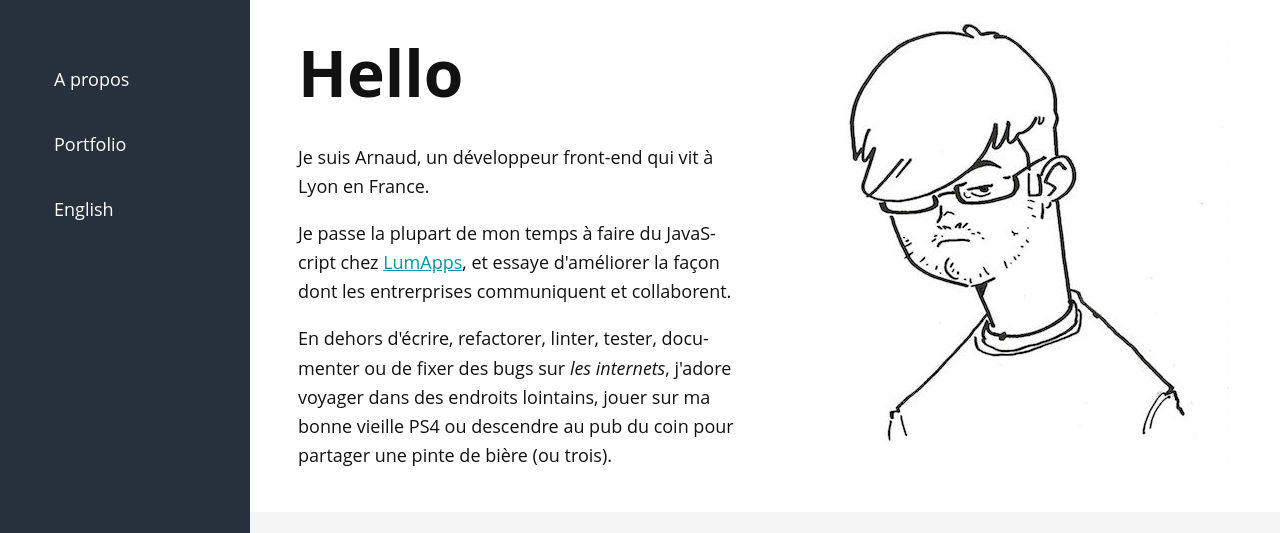
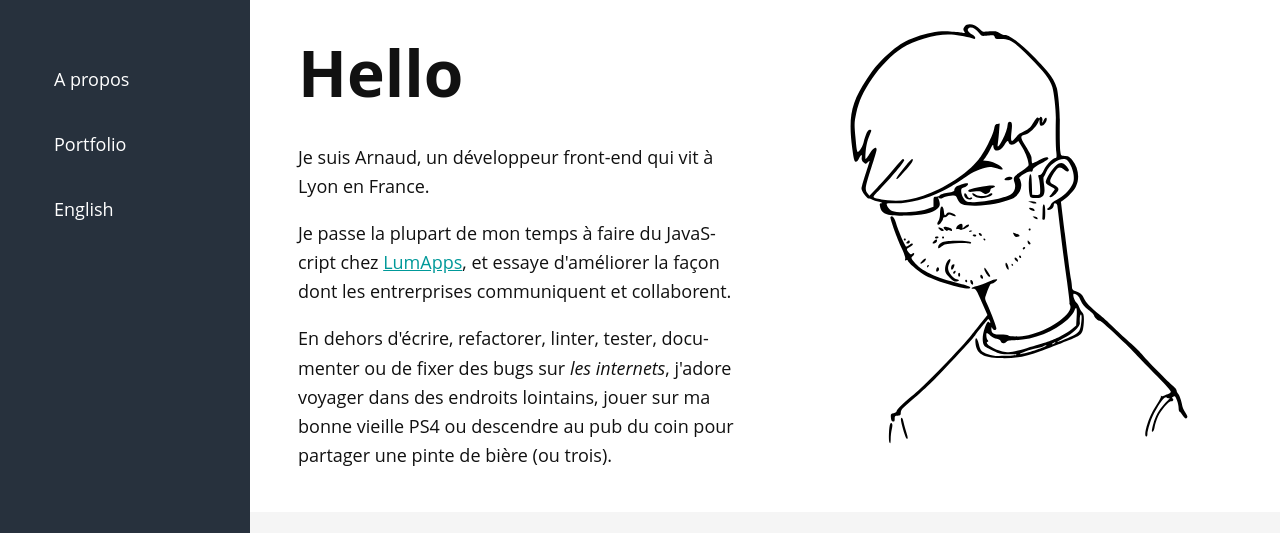
Before and after one commit to arnaudvalle/arnaudvalle.github.io, a plain HTML site: page fr/index.html in a window 1280 px wide. Shown: the part 253-786 px from the top of the page. Drawn offline with Linux system fonts and the light colour scheme.

Commit message:
chore: replace jpg by svg

```diff
--- a/fr/index.html
+++ b/fr/index.html
@@ -90,7 +90,7 @@
 			</p>
 		</div>
 		<div class="col">
-			<img src="assets/images/avatar.jpg" alt="It's a me, Arnaud! Woohoo! Illustration de Balak."/>
+			<img src="assets/images/avatar.svg" alt="It's a me, Arnaud! Woohoo! Illustration de Balak."/>
 		</div>
 	</div>
 </section>
```
Also changed, not shown: index.html (+1 -1 lines), assets/images/avatar-large.jpg (deleted), assets/images/avatar.jpg (deleted), assets/images/avatar.svg (added), fr/assets/images/avatar-large.jpg (deleted), fr/assets/images/avatar.jpg (deleted), fr/assets/images/avatar.svg (added).
